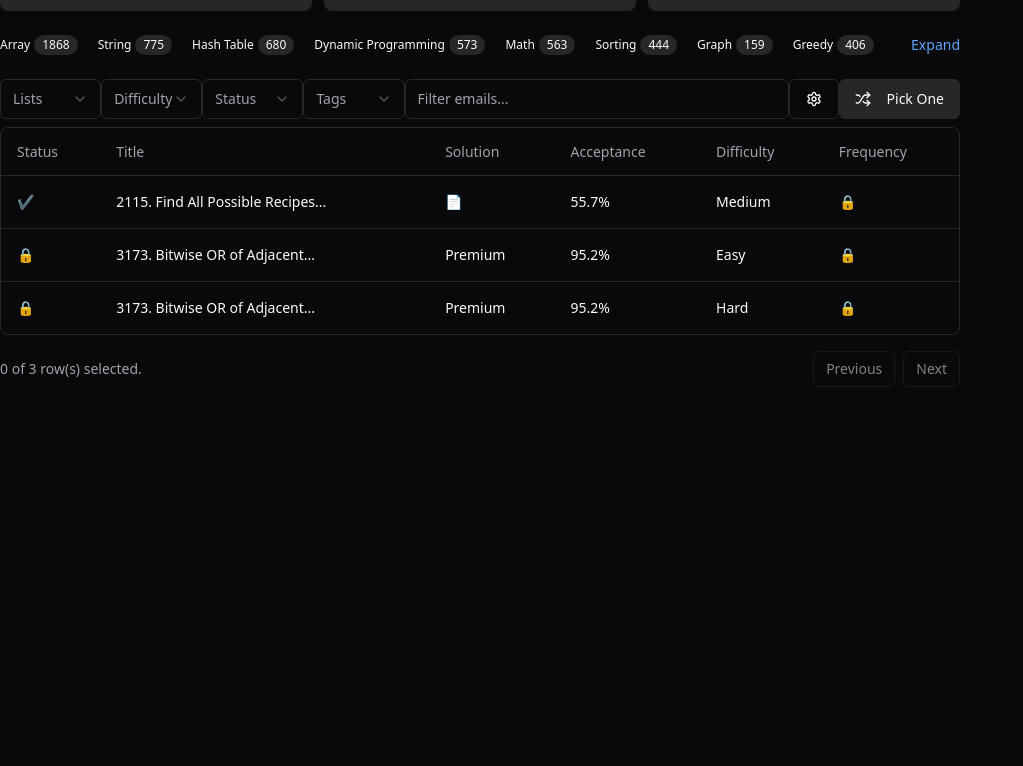
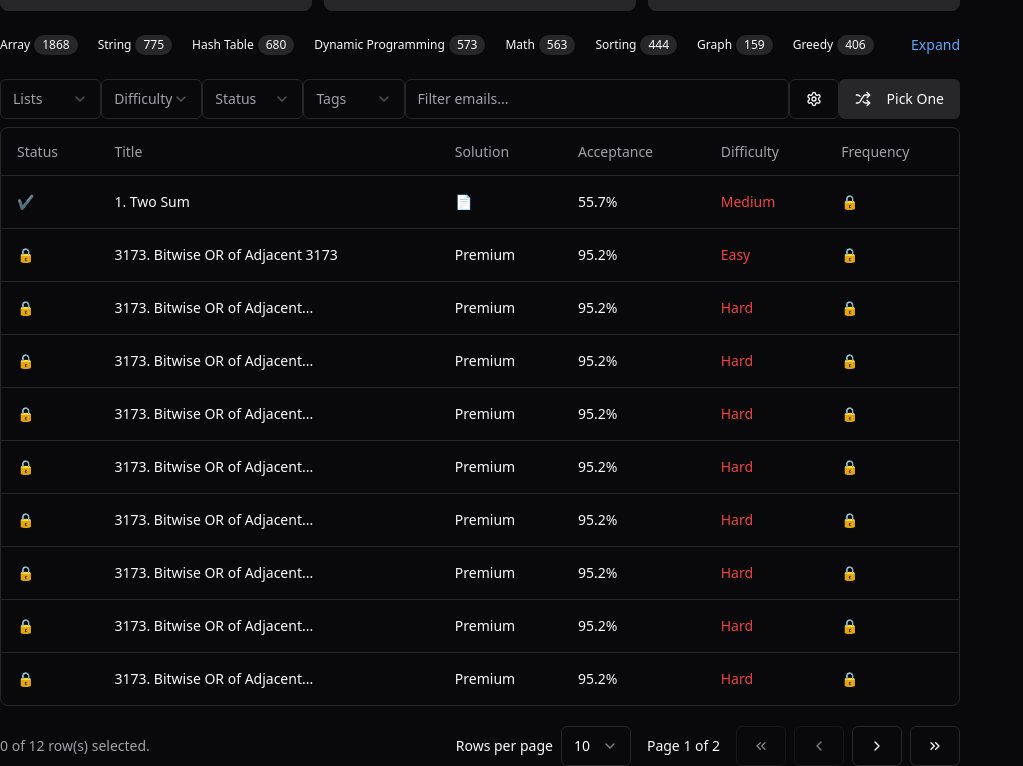
Before and after one commit to Acadbek/leetcode-clone, a React (Vite) app: page / in a window 1280 px wide. Shown: the part 607-1373 px from the top of the page, without its empty margins (0-1023 px from the left). Before the commit the page ends 1010 px from the top, so only its background shows below. Built offline with nearby package versions, Linux system fonts and the light colour scheme.

Commit message:
ref: home page

```diff
--- a/src/App.jsx
+++ b/src/App.jsx
@@ -22,9 +22,12 @@
       <Routes>
         <Route element={<RootLayout />}>
           <Route path="/" element={<Home />} />
-          <Route path="/editor" element={<LeetCodeEditor />} />
+          <Route path="/editor/:id" element={<LeetCodeEditor />} />
         </Route>
+
+        <Route path="*" element={<h1>404</h1>} />
       </Routes>
+
     </ThemeProvider>
   )
 }
--- a/src/_root/pages/Home.jsx
+++ b/src/_root/pages/Home.jsx
@@ -39,6 +39,7 @@
   TableRow,
 } from "@/components/ui/table"
 import { Select, SelectContent, SelectItem, SelectTrigger, SelectValue } from "@/components/ui/select"
+import { DataTablePagination } from "@/components/shared/table/table-pagination"
 
 const columns2 = [
   {
@@ -131,6 +132,10 @@
   },
 ]
 
+const sliceTitle = (title) => {
+  return title.length > 50 ? title.slice(0, 60) + '...' : title
+}
+
 const columns = [
   {
     accessorKey: "status",
@@ -140,6 +145,9 @@
   {
     accessorKey: "title",
     header: "Title",
+    cell: ({ row }) => (
+      <Link className="hover:text-blue-400 transition" title={row?.title} to={`/editor/${row.id}`}>{sliceTitle(row.getValue("title"))}</Link>
+    ),
   },
   {
     accessorKey: "solution",
@@ -152,6 +160,16 @@
   {
     accessorKey: "difficulty",
     header: "Difficulty",
+    cell: ({ row }) => {
+      const difficulty = row.getValue("difficulty");
+      const color =
+        difficulty === "easy" ? "text-green-400" :
+          difficulty === "medium" ? "text-yellow-400" :
+            difficulty === "hard" ? "text-red-400" :
+              "text-red-400";
+
+      return <span className={'text-red-500'}>{difficulty}</span>
+    },
   },
   {
     accessorKey: "frequency",
@@ -167,14 +185,12 @@
   const [columnFilters, setColumnFilters] = React.useState([])
   const [columnVisibility, setColumnVisibility] = React.useState({})
   const [rowSelection, setRowSelection] = React.useState({})
-  const [search, setSearch] = React.useState('')
-
 
   const dataTable = React.useMemo(() => [
     {
       id: "m5gr84i9",
       status: "✔️",
-      title: "2115. Find All Possible Recipes...",
+      title: "1. Two Sum",
       solution: "📄",
       acceptance: "55.7%",
       difficulty: "Medium",
@@ -184,7 +200,7 @@
     {
       id: "3u1reuv4",
       status: "🔒",
-      title: "3173. Bitwise OR of Adjacent...",
+      title: "3173. Bitwise OR of Adjacent 3173",
       solution: "Premium",
       acceptance: "95.2%",
       difficulty: "Easy",
@@ -192,6 +208,88 @@
       newColumn: "More Data", // New data field
     },
     {
+      id: "3u1reuv4",
+      status: "🔒",
+      title: "3173. Bitwise OR of Adjacent...",
+      solution: "Premium",
+      acceptance: "95.2%",
+      difficulty: "Hard",
+      frequency: "🔒",
+      newColumn: "More Data", // New data field
+    },
+    {
+      id: "3u1reuv4",
+      status: "🔒",
+      title: "3173. Bitwise OR of Adjacent...",
+      solution: "Premium",
+      acceptance: "95.2%",
+      difficulty: "Hard",
+      frequency: "🔒",
+      newColumn: "More Data", // New data field
+    }, {
+      id: "3u1reuv4",
+      status: "🔒",
+      title: "3173. Bitwise OR of Adjacent...",
+      solution: "Premium",
+      acceptance: "95.2%",
+      difficulty: "Hard",
+      frequency: "🔒",
+      newColumn: "More Data", // New data field
+    }, {
+      id: "3u1reuv4",
+      status: "🔒",
+      title: "3173. Bitwise OR of Adjacent...",
+      solution: "Premium",
+      acceptance: "95.2%",
+      difficulty: "Hard",
+      frequency: "🔒",
+      newColumn: "More Data", // New data field
+    }, {
+      id: "3u1reuv4",
+      status: "🔒",
+      title: "3173. Bitwise OR of Adjacent...",
+      solution: "Premium",
+      acceptance: "95.2%",
+      difficulty: "Hard",
+      frequency: "🔒",
+      newColumn: "More Data", // New data field
+    }, {
+      id: "3u1reuv4",
+      status: "🔒",
+      title: "3173. Bitwise OR of Adjacent...",
+      solution: "Premium",
+      acceptance: "95.2%",
+      difficulty: "Hard",
+      frequency: "🔒",
+      newColumn: "More Data", // New data field
+    }, {
+      id: "3u1reuv4",
+      status: "🔒",
+      title: "3173. Bitwise OR of Adjacent...",
+      solution: "Premium",
+      acceptance: "95.2%",
+      difficulty: "Hard",
+      frequency: "🔒",
+      newColumn: "More Data", // New data field
+    }, {
+      id: "3u1reuv4",
+      status: "🔒",
+      title: "3173. Bitwise OR of Adjacent...",
+      solution: "Premium",
+      acceptance: "95.2%",
+      difficulty: "Hard",
+      frequency: "🔒",
+      newColumn: "More Data", // New data field
+    }, {
+      id: "3u1reuv4",
+      status: "🔒",
+      title: "3173. Bitwise OR of Adjacent...",
+      solution: "Premium",
+      acceptance: "95.2%",
+      difficulty: "Hard",
+      frequency: "🔒",
+      newColumn: "More Data", // New data field
+    }, {
       id: "3u1reuv4",
       status: "🔒",
       title: "3173. Bitwise OR of Adjacent...",
@@ -291,23 +389,22 @@
             className="w-full max-w-full"
           >
             <CarouselContent>
-              <CarouselItem className="md:basis-1/2 lg:basis-1/3">
+              <CarouselItem className="md:basis-1/2 lg:basis-1/3 select-none">
                 <img className="rounded-lg" src="https://assets.leetcode.com/users/images/49479bba-73b3-45d2-9272-99e773d784b2_1687290663.3168745.jpeg" alt="" />
               </CarouselItem>
-              <CarouselItem className="md:basis-1/2 lg:basis-1/3">
+              <CarouselItem className="md:basis-1/2 lg:basis-1/3 select-none">
                 <img className="rounded-lg" src="https://assets.leetcode.com/users/images/49479bba-73b3-45d2-9272-99e773d784b2_1687290663.3168745.jpeg" alt="" />
               </CarouselItem>
-              <CarouselItem className="md:basis-1/2 lg:basis-1/3">
+              <CarouselItem className="md:basis-1/2 lg:basis-1/3 select-none">
                 <img className="rounded-lg" src="https://assets.leetcode.com/users/images/49479bba-73b3-45d2-9272-99e773d784b2_1687290663.3168745.jpeg" alt="" />
               </CarouselItem>
-              <CarouselItem className="md:basis-1/2 lg:basis-1/3">
+              <CarouselItem className="md:basis-1/2 lg:basis-1/3 select-none">
                 <img className="rounded-lg" src="https://assets.leetcode.com/users/images/49479bba-73b3-45d2-9272-99e773d784b2_1687290663.3168745.jpeg" alt="" />
               </CarouselItem>
             </CarouselContent>
             <CarouselPrevious />
             <CarouselNext />
           </Carousel>
-
           <div className="flex items-center justify-between mt-8">
             <p className="text-lg">Study Plan</p>
             <Link className="text-blue-400 text-sm" to='/'>See all</Link>
@@ -323,7 +420,6 @@
               </Link>
             ))}
           </div>
-
           <div className="flex justify-between items-end mt-6 rounded-lg text-xs">
             <div className="flex flex-wrap gap-5">
               {tags.slice(0, expanded ? tags.length : 8).map((tag) => (
@@ -345,9 +441,7 @@
               {expanded ? "Collapse" : "Expand"}
             </button>
           </div>
-
           <div className="w-full mt-6">
-
             <div className="flex items-center justify-between">
               <Select>
                 <SelectTrigger className="w-[120px]">
@@ -458,40 +552,16 @@
                   )}
                 </TableBody>
               </Table>
+
             </div>
-            <div className="flex items-center justify-end space-x-2 py-4">
-              <div className="flex-1 text-sm text-muted-foreground">
-                {table.getFilteredSelectedRowModel().rows.length} of{" "}
-                {table.getFilteredRowModel().rows.length} row(s) selected.
-              </div>
-              <div className="space-x-2">
-                <Button
-                  variant="outline"
-                  size="sm"
-                  onClick={() => table.previousPage()}
-                  disabled={!table.getCanPreviousPage()}
-                >
-                  Previous
-                </Button>
-                <Button
-                  variant="outline"
-                  size="sm"
-                  onClick={() => table.nextPage()}
-                  disabled={!table.getCanNextPage()}
-                >
-                  Next
-                </Button>
-              </div>
-            </div>
+            <DataTablePagination table={table} />
           </div>
-
         </div>
         <div className="col-span-1 flex flex-col items-center">
           <Calendar
             mode="single"
             selected={date}
             onSelect={setDate}
-
             className="rounded-md border"
           />
         </div>
--- a/src/components/shared/editor/index.jsx
+++ b/src/components/shared/editor/index.jsx
@@ -72,6 +72,10 @@
   const [theme, setTheme] = useState("dark");
   const [code, setCode] = useState("// Write your code here...");
   const [output, setOutput] = useState("");
+
+  React.useEffect(() => {
+    window.scrollTo(0, 0);
+  }, []);
 
   const onChange = useCallback((value) => {
     setCode(value);
--- /dev/null
+++ b/src/components/shared/table/table-pagination.jsx
@@ -0,0 +1,90 @@
+import {
+  ChevronLeft,
+  ChevronRight,
+  ChevronsLeft,
+  ChevronsRight,
+} from "lucide-react"
+
+import { Button } from "@/components/ui/button"
+import {
+  Select,
+  SelectContent,
+  SelectItem,
+  SelectTrigger,
+  SelectValue,
+} from "@/components/ui/select"
+
+export function DataTablePagination({ table }) {
+  return (
+    <div className="flex items-center justify-between mt-5">
+      <div className="text-sm text-muted-foreground">
+        {table.getFilteredSelectedRowModel().rows.length} of{" "}
+        {table.getFilteredRowModel().rows.length} row(s) selected.
+      </div>
+      <div className="flex items-center gap-4">
+        <div className="flex items-center gap-2">
+          <p className="text-sm font-medium">Rows per page</p>
+          <Select
+            value={`${table.getState().pagination.pageSize}`}
+            onValueChange={(value) => {
+              table.setPageSize(Number(value))
+            }}
+          >
+            <SelectTrigger className="w-[70px]">
+              <SelectValue placeholder={table.getState().pagination.pageSize} />
+            </SelectTrigger>
+            <SelectContent side="top">
+              {[10, 20, 30, 40, 50].map((pageSize) => (
+                <SelectItem key={pageSize} value={`${pageSize}`}>
+                  {pageSize}
+                </SelectItem>
+              ))}
+            </SelectContent>
+          </Select>
+        </div>
+        <div className="flex items-center justify-center text-sm font-medium">
+          Page {table.getState().pagination.pageIndex + 1} of{" "}
+          {table.getPageCount()}
+        </div>
+        <div className="flex items-center gap-2">
+          <Button
+            variant="outline"
+            className="hidden lg:flex"
+            onClick={() => table.setPageIndex(0)}
+            disabled={!table.getCanPreviousPage()}
+          >
+            <span className="sr-only">Go to first page</span>
+            <ChevronsLeft />
+          </Button>
+          <Button
+            variant="outline"
+
+            onClick={() => table.previousPage()}
+            disabled={!table.getCanPreviousPage()}
+          >
+            <span className="sr-only">Go to previous page</span>
+            <ChevronLeft />
+          </Button>
+          <Button
+            variant="outline"
+            className=""
+            onClick={() => table.nextPage()}
+            disabled={!table.getCanNextPage()}
+          >
+            <span className="sr-only">Go to next page</span>
+            <ChevronRight />
+          </Button>
+          <Button
+            variant="outline"
+            className="hidden lg:flex"
+            onClick={() => table.setPageIndex(table.getPageCount() - 1)}
+            disabled={!table.getCanNextPage()}
+          >
+            <span className="sr-only">Go to last page</span>
+            <ChevronsRight />
+          </Button>
+        </div>
+      </div>
+    </div>
+  )
+}
```
